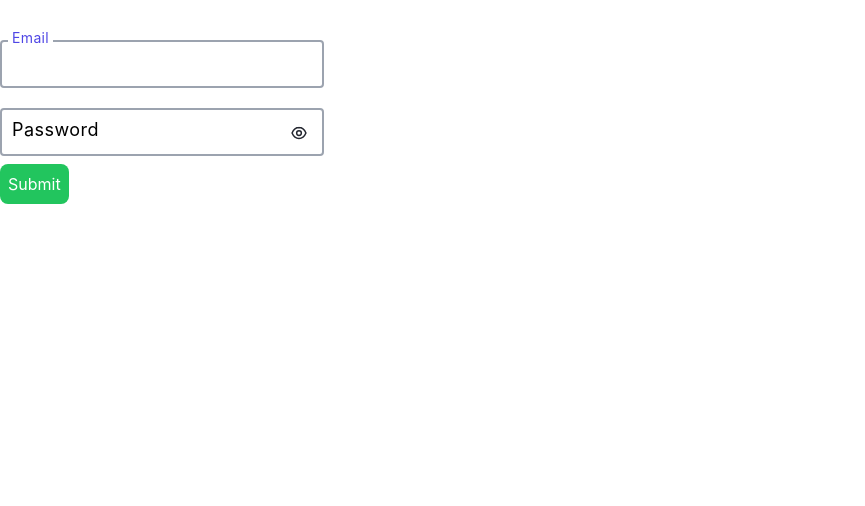
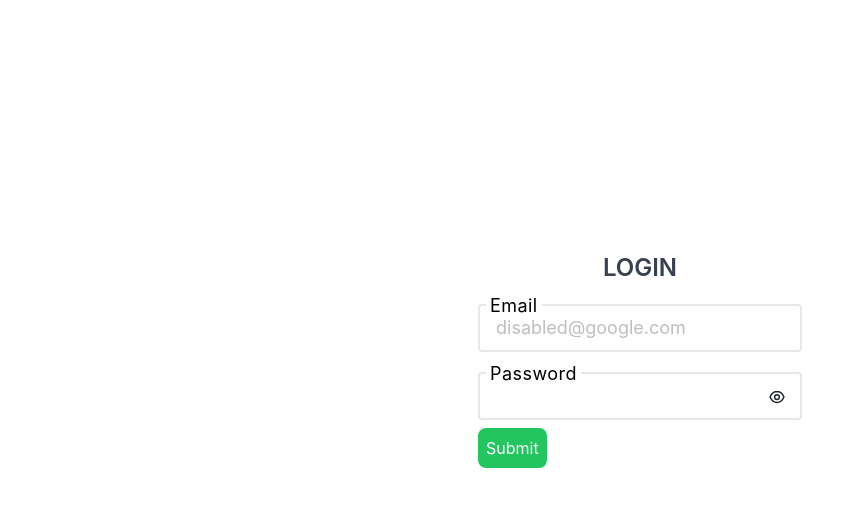
Before and after one commit to saifabrar17/my-typescript-intro, a React (Create React App) app: page / in a window 1280 px wide. Shown: the top 506 px of the page, without its empty margins (0-865 px from the left). Built offline with nearby package versions, Linux system fonts and the light colour scheme.

Commit message:
disabled fix

```diff
--- a/src/components/shared/LoginForm.tsx
+++ b/src/components/shared/LoginForm.tsx
@@ -49,14 +49,18 @@ const LoginForm = () => {
   const hasErrors = Object.values(formErrors).some((error) => error);
 
   return (
+    <div className="grid h-[80vh] place-items-center ">
       <form onSubmit={handleSubmit}>
+        <p className="text-2xl uppercase text-gray-700 font-semibold text-center pb-5">Login</p>
         <div>
           <TextInput
             label="Email"
             name="email"
             type="email"
             autoFocus={true}
-          value={formState.email}
+            value="disabled@google.com"
+            disabled={true}
+            // value={formState.email}
             hasError={!!formErrors.email}
             onChangeHandler={(event) => handleChange(event, "email")}
             errorMsg={formErrors.email}
@@ -67,6 +71,7 @@ const LoginForm = () => {
           <PasswordInput
             label="Password"
             name="password"
+            disabled={true}
             value={formState.password}
             hasError={!!formErrors.password}
             onChangeHandler={(event) => handleChange(event, "password")}
@@ -74,9 +79,19 @@ const LoginForm = () => {
           />
         </div>
 
-      <button  type="submit" disabled={hasErrors} className={`${hasErrors ? 'bg-slate-300 text-white cursor-not-allowed': 'bg-green-500 text-white'} p-2 rounded-lg mt-`}>Submit</button>
-
+        <button
+          type="submit"
+          disabled={hasErrors}
+          className={`${
+            hasErrors
+              ? "bg-slate-300 text-white cursor-not-allowed"
+              : "bg-green-500 text-white"
+          } p-2 rounded-lg mt-`}
+        >
+          Submit
+        </button>
       </form>
+    </div>
   );
 };
 
--- a/src/components/shared/PasswordInput.tsx
+++ b/src/components/shared/PasswordInput.tsx
@@ -42,6 +42,9 @@ const PasswordInput: React.FC<Props> = ({
               hasError
                 ? "border-red-500 focus:border-red-500"
                 : "border-gray-400 hover:border-gray-600"
+            } ${
+              disabled &&
+              "bg-white rounded focus:outline-none disabled:opacity-25"
             }`}
           />
 
@@ -50,7 +53,7 @@ const PasswordInput: React.FC<Props> = ({
               hasError
                 ? "peer-focus:text-red-500"
                 : "peer-focus:text-indigo-600"
-            } `}
+            } ${disabled && "-translate-y-5"}`}
           >
             {label}
           </span>
@@ -62,7 +65,6 @@ const PasswordInput: React.FC<Props> = ({
             {showPassword ? <HidePass /> : <ShowPass />}
           </button>
         </label>
-
       </div>
       <p className="text-red-500 pt-2">{errorMsg}</p>
     </div>
--- a/src/components/shared/TextInput.tsx
+++ b/src/components/shared/TextInput.tsx
@@ -37,6 +37,9 @@ const TextInput: React.FC<Props> = ({
               hasError
                 ? "border-red-500 focus:border-red-500"
                 : "border-gray-400 hover:border-gray-600"
+            } ${
+              disabled &&
+              "bg-white rounded focus:outline-none disabled:opacity-25"
             }`}
           />
 
@@ -45,13 +48,13 @@ const TextInput: React.FC<Props> = ({
               hasError
                 ? "peer-focus:text-red-500"
                 : "peer-focus:text-indigo-600"
-            } `}
+            } ${disabled && "-translate-y-5"} `}
           >
             {label}
           </span>
         </label>
       </div>
-        <p className="text-red-500 pt-2">{errorMsg}</p>
+      <p className="text-red-500 pt-2">{errorMsg}</p>
     </div>
   );
 };
```
Lines whose indentation alone changed are shown as unchanged.
